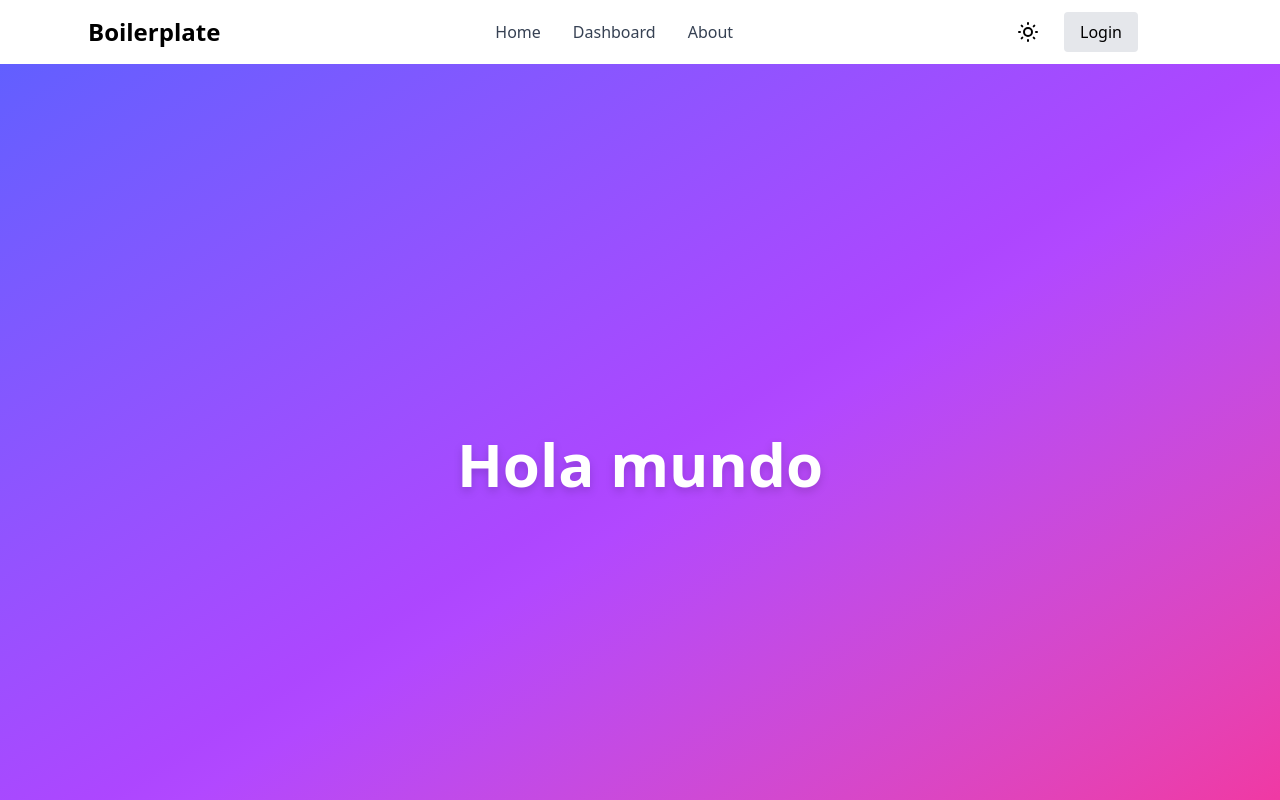
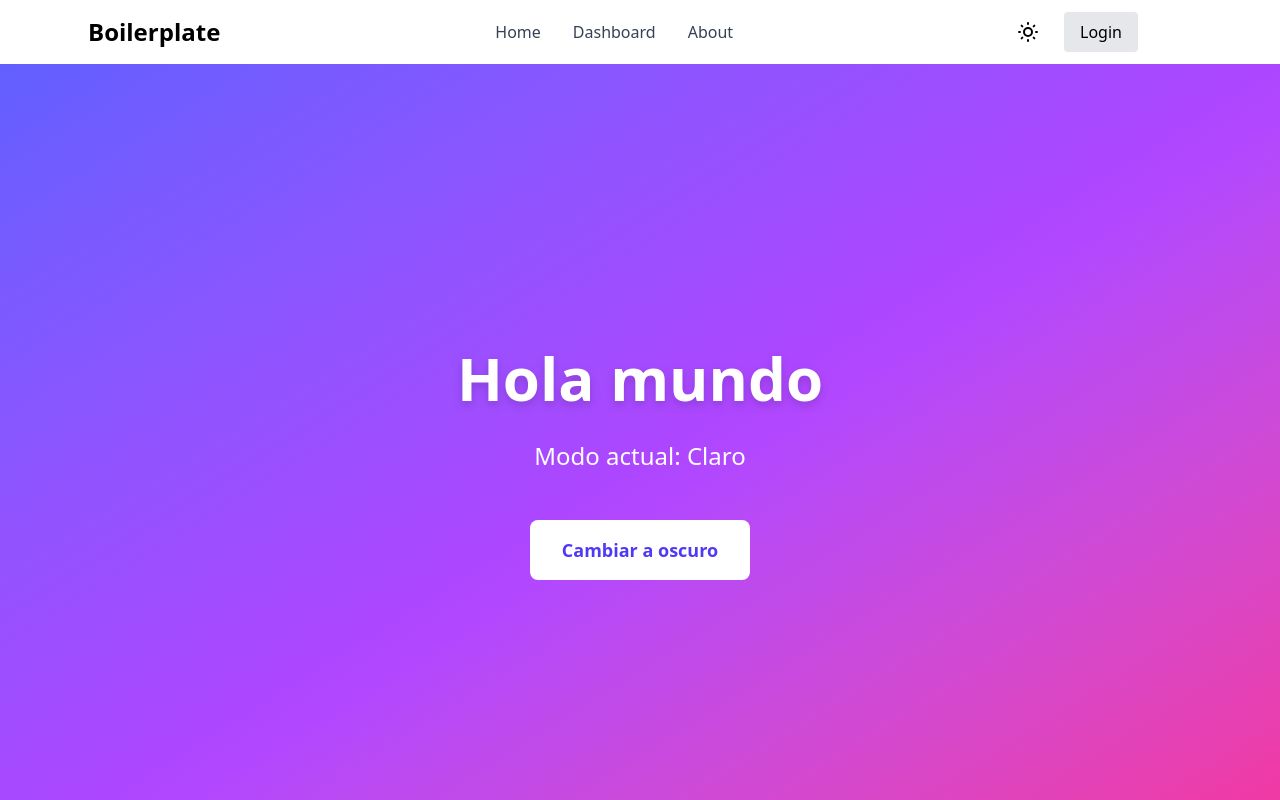
Before and after one commit to hackdevmariana/openenergycoop, a Nuxt app in the folder apps/web/: page / in a window 1280 px wide. Shown: the top 800 px of the page. Built offline with nearby package versions, Linux system fonts and the light colour scheme.

Commit message:
Fix day/night mode toggle.

```diff
--- a/apps/web/pages/index.vue
+++ b/apps/web/pages/index.vue
@@ -1,7 +1,19 @@
 <template>
-  <div class="min-h-screen bg-gradient-to-br from-indigo-500 via-purple-500 to-pink-500 flex items-center justify-center">
-    <h1 class="text-6xl font-bold text-white drop-shadow-lg">
+  <div class="min-h-screen flex flex-col items-center justify-center transition-colors duration-500"
+       :class="colorMode.preference === 'dark' ? 'bg-gray-900 text-white' : 'bg-gradient-to-br from-indigo-500 via-purple-500 to-pink-500 text-white'">
+    <h1 class="text-6xl font-bold mb-8 drop-shadow-lg">
       Hola mundo
     </h1>
+    <p class="text-2xl mb-12">
+      Modo actual: {{ colorMode.preference === 'dark' ? 'Oscuro' : 'Claro' }}
+    </p>
+    <button @click="colorMode.preference = colorMode.preference === 'dark' ? 'light' : 'dark'"
+            class="px-8 py-4 bg-white text-indigo-600 rounded-lg font-bold text-lg hover:bg-gray-100 dark:bg-gray-800 dark:text-white dark:hover:bg-gray-700 transition">
+      Cambiar a {{ colorMode.preference === 'dark' ? 'claro' : 'oscuro' }}
+    </button>
   </div>
 </template>
+
+<script setup>
+const colorMode = useColorMode()
+</script>
```
Also changed, not shown: apps/web/nuxt.config.ts (line endings or trailing spaces).
